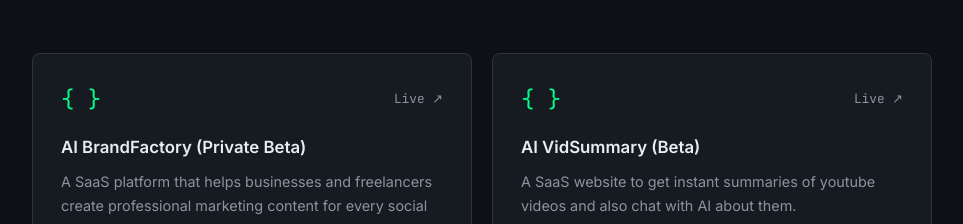
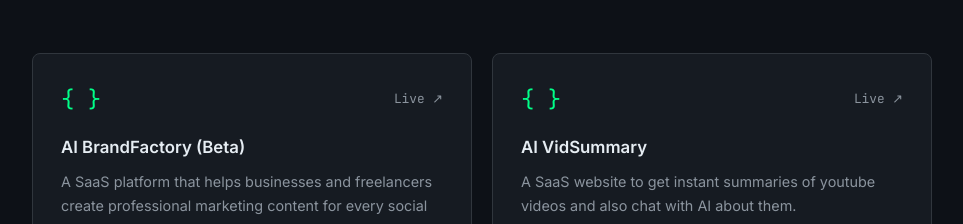
Before and after one commit to Akash-Chokhani/Portfolio, a React (Vite) app: page / in a window 1280 px wide. Shown: the part 2163-2387 px from the top of the page, without its empty margins (158-1121 px from the left). Built offline with nearby package versions, Linux system fonts and the light colour scheme.

Commit message:
Update projects status

```diff
--- a/src/components/Projects.jsx
+++ b/src/components/Projects.jsx
@@ -2,14 +2,14 @@ import styles from './Projects.module.css'
 
 const projects = [
   {
-    name: 'AI BrandFactory (Private Beta)',
+    name: 'AI BrandFactory (Beta)',
     description: 'A SaaS platform that helps businesses and freelancers create professional marketing content for every social media platforms instantly without marketing experience.',
     tags: ['OpenRouter', 'Prisma', 'PostgreSQL', 'Cloudflare'],
     github: null,
     live: 'https://www.aibrandfactory.com/',
   },
   {
-    name: 'AI VidSummary (Beta)',
+    name: 'AI VidSummary',
     description: 'A SaaS website to get instant summaries of youtube videos and also chat with AI about them.',
     tags: ['React', 'Node.js', 'OpenAI', 'Railway'],
     github: null,
```
